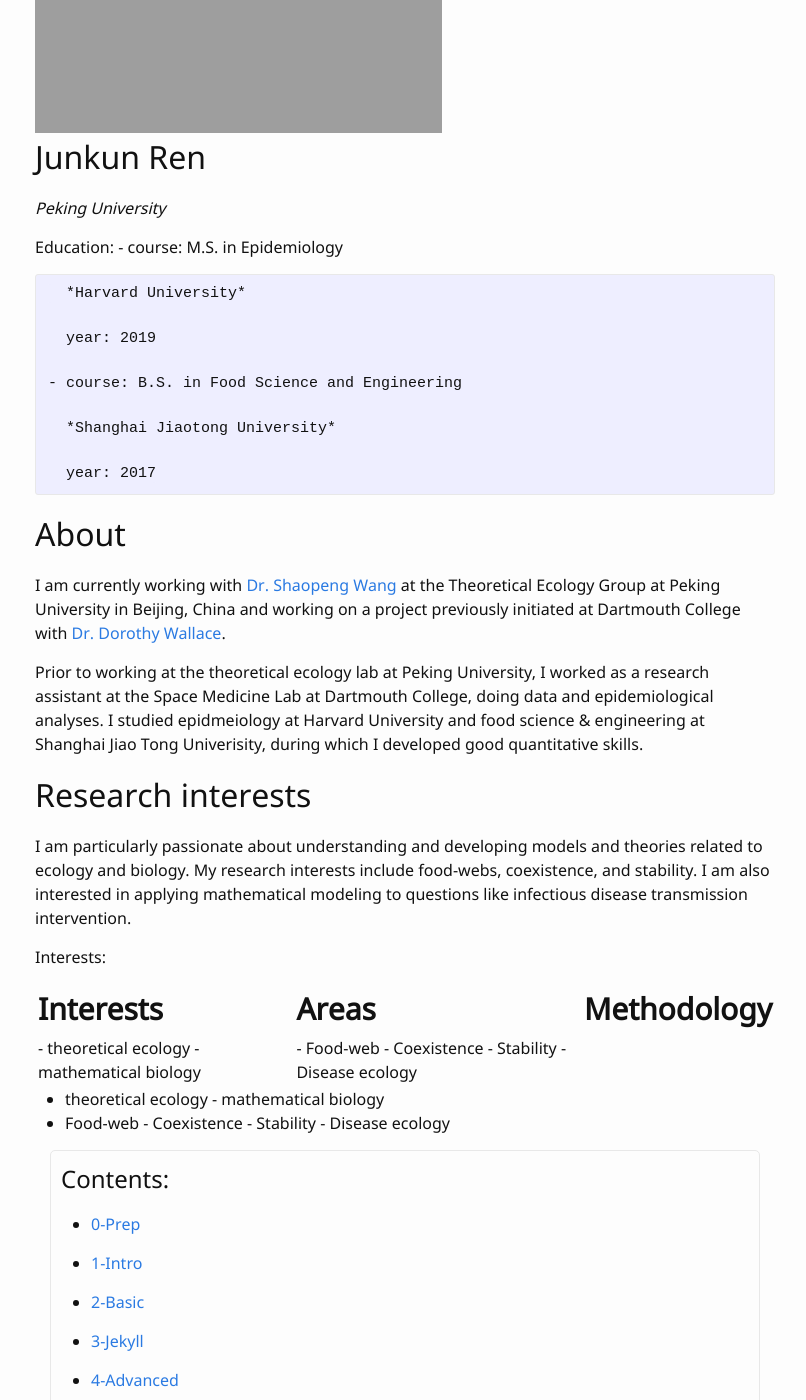
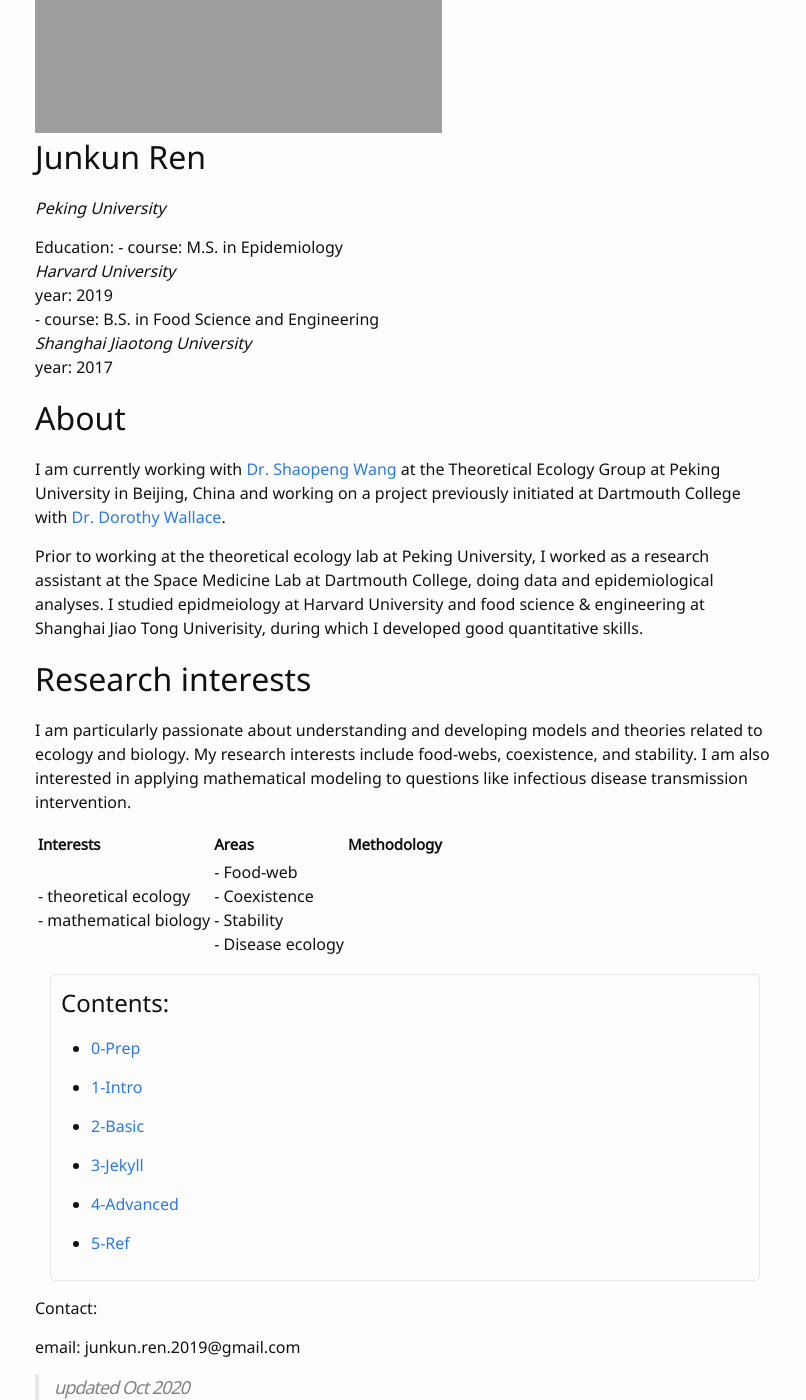
Before and after one commit to junkunren/personal-web, a Jekyll site: the page built from index.md, in a window 1280 px wide and 1400 px high, scrolled down 264 px. Shown: the whole window, without its empty margins (235-1041 px from the left). Built offline with Jekyll 4.4.1, drawn with Linux system fonts in a browser that asks for light colours.

Commit message:
Update index.md

```diff
--- a/index.md
+++ b/index.md
@@ -10,16 +10,11 @@ title: Home
 *Peking University*
 
 Education:
-    - course: M.S. in Epidemiology
-
-      *Harvard University*
-
-      year: 2019
-
-    - course: B.S. in Food Science and Engineering
-
-      *Shanghai Jiaotong University*
-
+    - course: M.S. in Epidemiology<br/>
+      *Harvard University*<br/>
+      year: 2019<br/>
+    - course: B.S. in Food Science and Engineering<br/>
+      *Shanghai Jiaotong University*<br/>
       year: 2017
 
 # About
@@ -32,28 +27,25 @@ Prior to working at the theoretical ecology lab at Peking University, I worked a
 
 I am particularly passionate about understanding and developing models and theories related to ecology and biology. My research interests include food-webs, coexistence, and stability. I am also interested in applying mathematical modeling to questions like infectious disease transmission intervention.
 
-Interests:
 <table border="0">
  <tr>
-    <td><b style="font-size:30px">Interests</b></td>
-    <td><b style="font-size:30px">Areas</b></td>
-    <td><b style="font-size:30px">Methodology</b></td>
+    <td><b style="font-size:15px">Interests</b></td>
+    <td><b style="font-size:15px">Areas</b></td>
+    <td><b style="font-size:15px">Methodology</b></td>
  </tr>
  <tr>
     <td>
-        - theoretical ecology
+        - theoretical ecology <br/>
         - mathematical biology
     </td>
     <td>
-        - Food-web
-        - Coexistence
-        - Stability
-        - Disease ecology
+        - Food-web  <br/>
+        - Coexistence  <br/>
+        - Stability <br/>
+        - Disease ecology<br/>
     </td>
  </tr>
 </table>
-- theoretical ecology        - mathematical biology
-- Food-web  - Coexistence   - Stability - Disease ecology
 
 <div class="toc" markdown="1">
 ## Contents:
```
